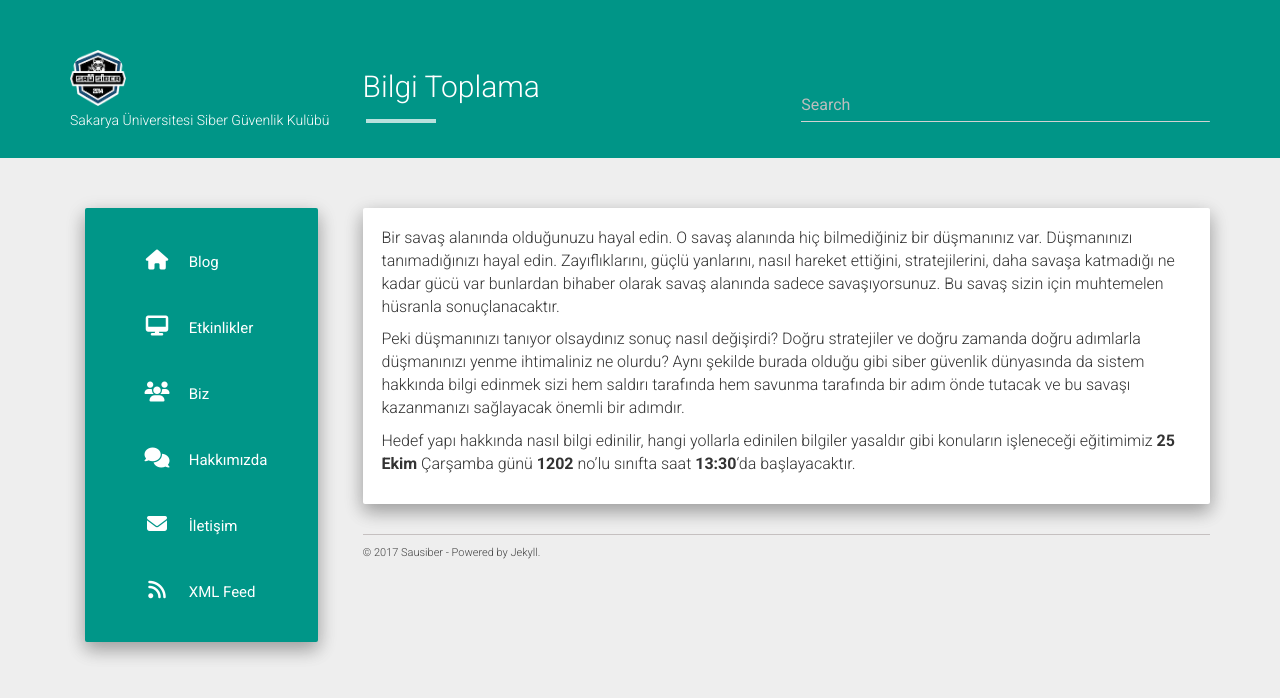
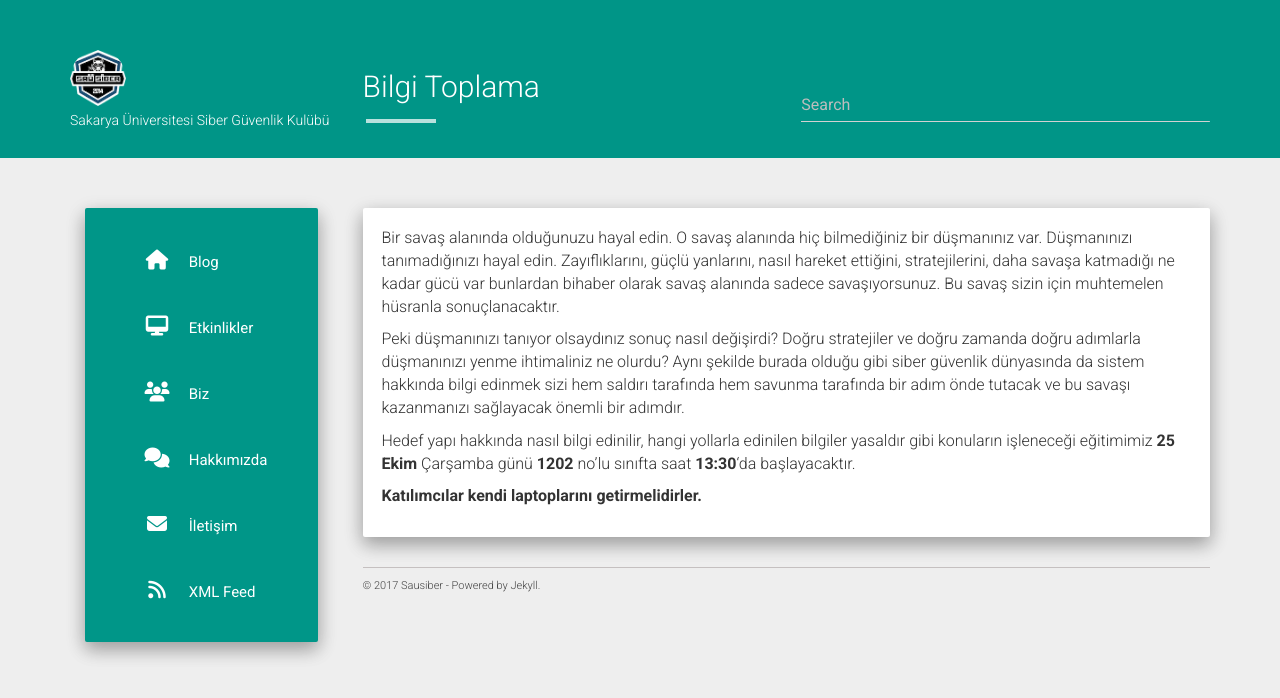
Before and after one commit to sausiber/old-website, a Jekyll site: the page built from static/projects/bilgitoplama.md, in a window 1280 px wide. Shown: the top 698 px of the page. Built offline with Jekyll 4.4.1, drawn with Linux system fonts in a browser that asks for light colours; nearby versions of some CDN libraries.

Commit message:
Update bilgitoplama.md

```diff
--- a/static/projects/bilgitoplama.md
+++ b/static/projects/bilgitoplama.md
@@ -10,3 +10,5 @@ Bir savaş alanında olduğunuzu hayal edin. O savaş alanında hiç bilmediğin
 Peki düşmanınızı tanıyor olsaydınız sonuç nasıl değişirdi? Doğru stratejiler ve doğru zamanda doğru adımlarla düşmanınızı yenme ihtimaliniz ne olurdu? Aynı şekilde burada olduğu gibi siber güvenlik dünyasında da sistem hakkında bilgi edinmek sizi hem saldırı tarafında hem savunma tarafında bir adım önde tutacak ve bu savaşı kazanmanızı sağlayacak önemli bir adımdır.
 
 Hedef yapı hakkında nasıl bilgi edinilir, hangi yollarla edinilen bilgiler yasaldır gibi konuların işleneceği eğitimimiz <strong>25 Ekim</strong> Çarşamba günü <strong>1202</strong> no'lu sınıfta saat <strong>13:30</strong>'da başlayacaktır.
+
+<strong>Katılımcılar kendi laptoplarını getirmelidirler.</strong>
```
